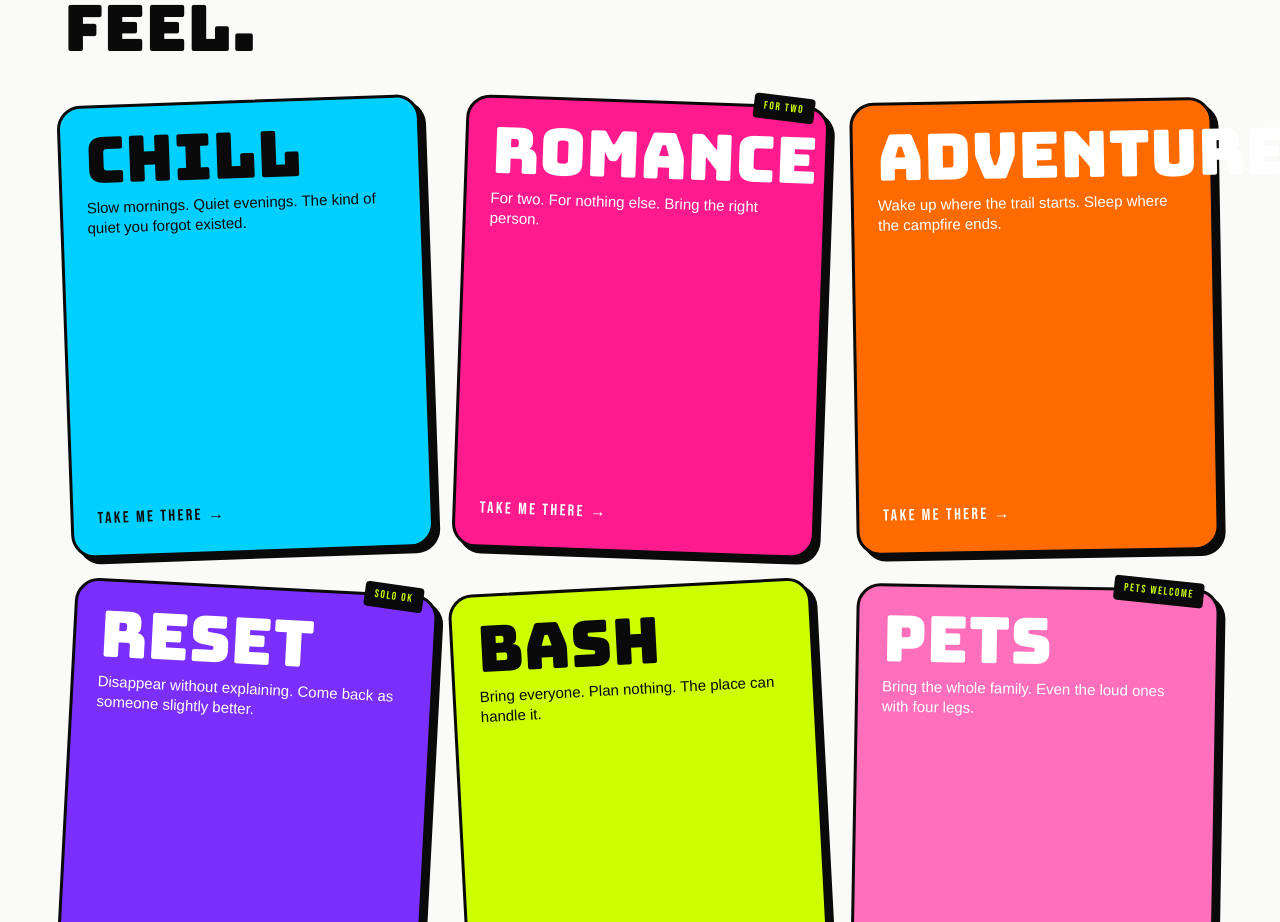
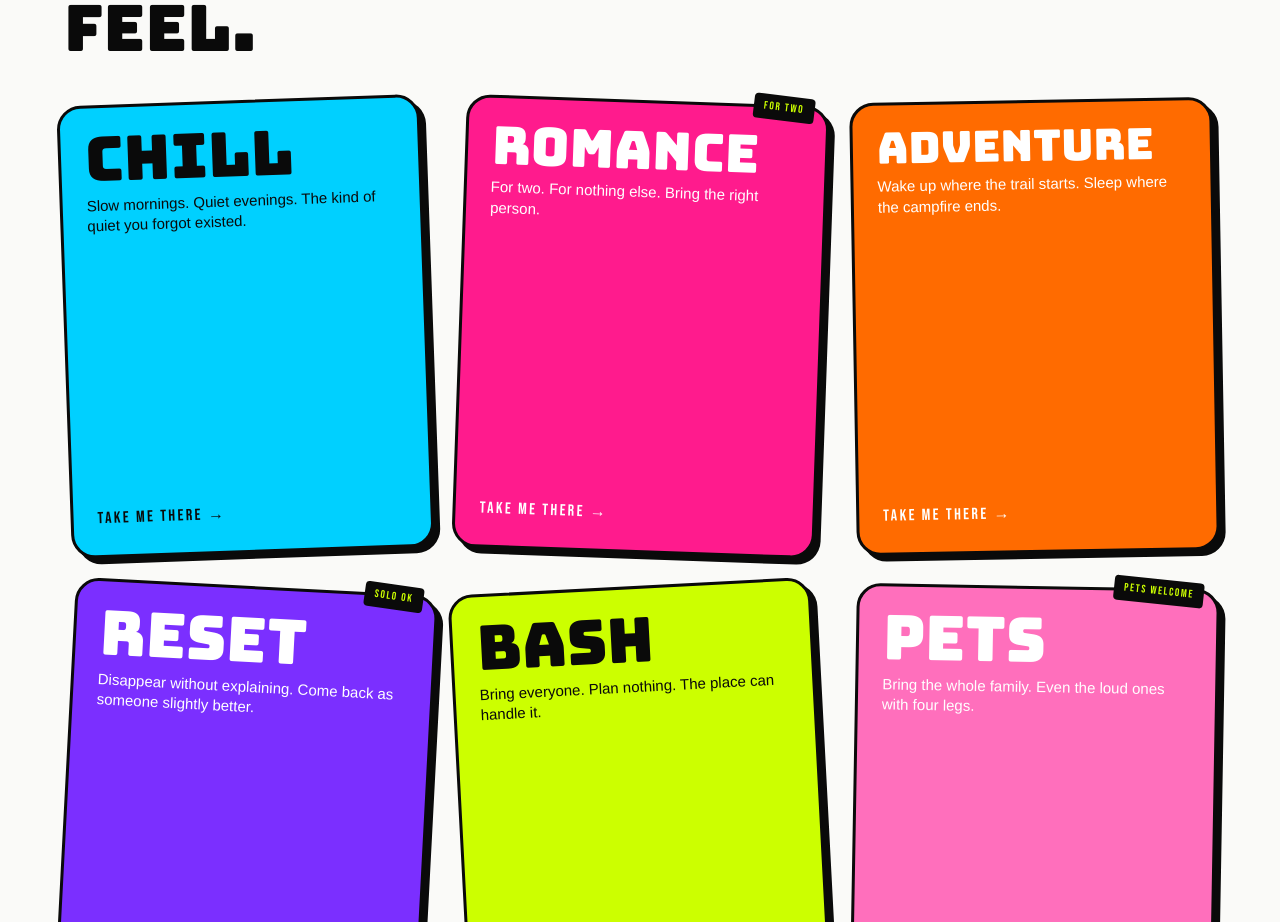
Before and after one commit to duffleup-in/duffleup-web, a Next.js app: page / in a window 1280 px wide. Shown: the part 1040-1962 px from the top of the page. Built offline with nearby package versions, Linux system fonts and the light colour scheme; no server answers.

Commit message:
fix: mood card label overflow on longer moods
Co-Authored-By: Claude Opus 4.8 (1M context) <noreply@anthropic.com>

```diff
--- a/src/components/marketing/StickerMoodCard.tsx
+++ b/src/components/marketing/StickerMoodCard.tsx
@@ -11,6 +11,16 @@ export type StickerMoodCardProps = {
   cta?: string
   href?: string
   className?: string
+}
+
+// Bungee is caps-only and offers no mid-word break, so a long name like
+// "Adventure" cannot wrap and will spill past the card edge. Size the name
+// against the card's own inline size (cqi) rather than the viewport, stepping
+// down for longer names so every mood fits at every breakpoint.
+function nameSize(name: string): string {
+  if (name.length >= 8) return 'text-[clamp(30px,14cqi,46px)]'
+  if (name.length >= 6) return 'text-[clamp(36px,17cqi,56px)]'
+  return 'text-[clamp(40px,20cqi,64px)]'
 }
 
 // bg + text + resting rotation per the v0.4 nth-child spec.
@@ -38,6 +48,7 @@ export function StickerMoodCard({
     <div
       className={cn(
         'relative flex aspect-[4/5] cursor-pointer flex-col justify-between rounded-lg border-[3px] border-pitch p-6 shadow-pop transition-transform duration-200',
+        '[container-type:inline-size]',
         'hover:-translate-y-1 hover:rotate-0 hover:shadow-pop-lg',
         surface,
         rotate,
@@ -50,7 +61,9 @@ export function StickerMoodCard({
         </span>
       )}
       <div>
-        <p className="font-display text-[clamp(48px,6vw,64px)] leading-[0.9]">{name}</p>
+        {/* leading- must follow the size class: cn()'s tailwind-merge treats a
+            font-size as overriding line-height (our fontSize tokens carry one). */}
+        <p className={cn('font-display', nameSize(name), 'leading-[0.9]')}>{name}</p>
         <p className="mt-2 text-[15px] font-medium leading-snug">{description}</p>
       </div>
       <span className="mt-auto self-start pt-6 font-utility text-base uppercase tracking-[0.15em]">
```
